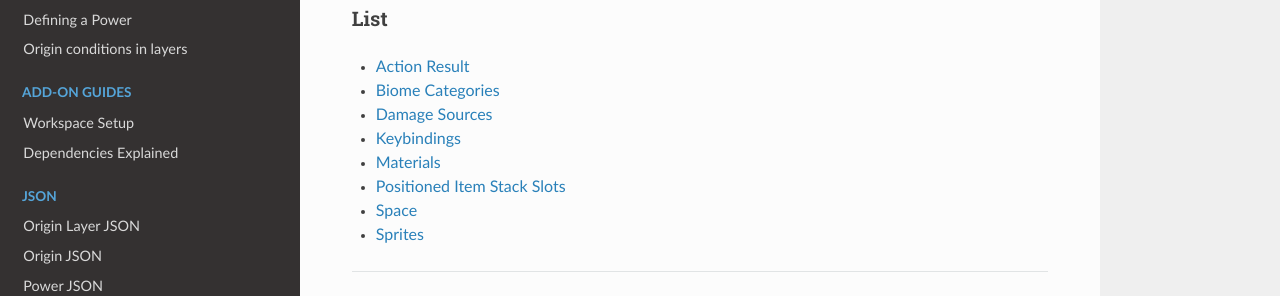
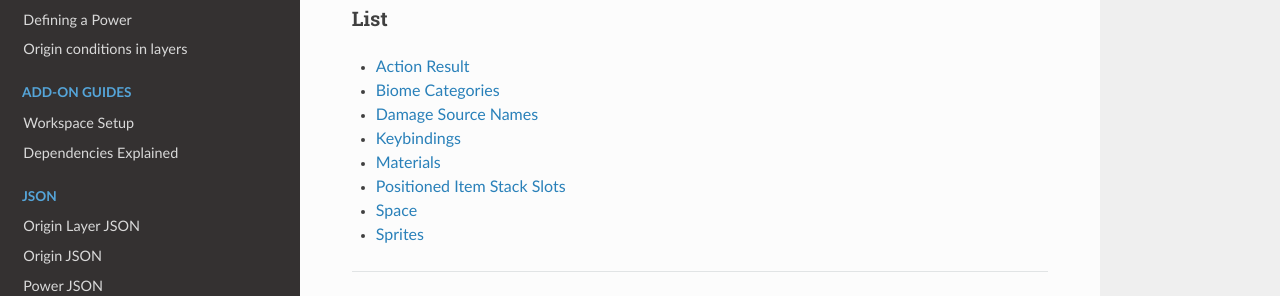
Before and after one commit to apace100/origins-docs, an MkDocs documentation site: the page built from docs/misc/extras.md, in a window 1280 px wide. Shown: the part 203-499 px from the top of the page. Built offline with MkDocs 1.6.1, drawn with Linux system fonts in a browser that asks for light colours; nearby versions of some CDN libraries.

Commit message:
Updated `extras.md` Fixed the reference link for 'Damage Source Names'

```diff
--- a/docs/misc/extras.md
+++ b/docs/misc/extras.md
@@ -12,7 +12,7 @@ Extras are pages that do not fit in other sections of the wiki.
 
 * [Action Result](extras/action_result.md)
 * [Biome Categories](extras/biome_categories.md)
-* [Damage Sources](extras/damage_sources.md)
+* [Damage Source Names](extras/damage_source_names.md)
 * [Keybindings](extras/keybindings.md)
 * [Materials](extras/materials.md)
 * [Positioned Item Stack Slots](extras/positioned_item_stack_slots.md)
```
